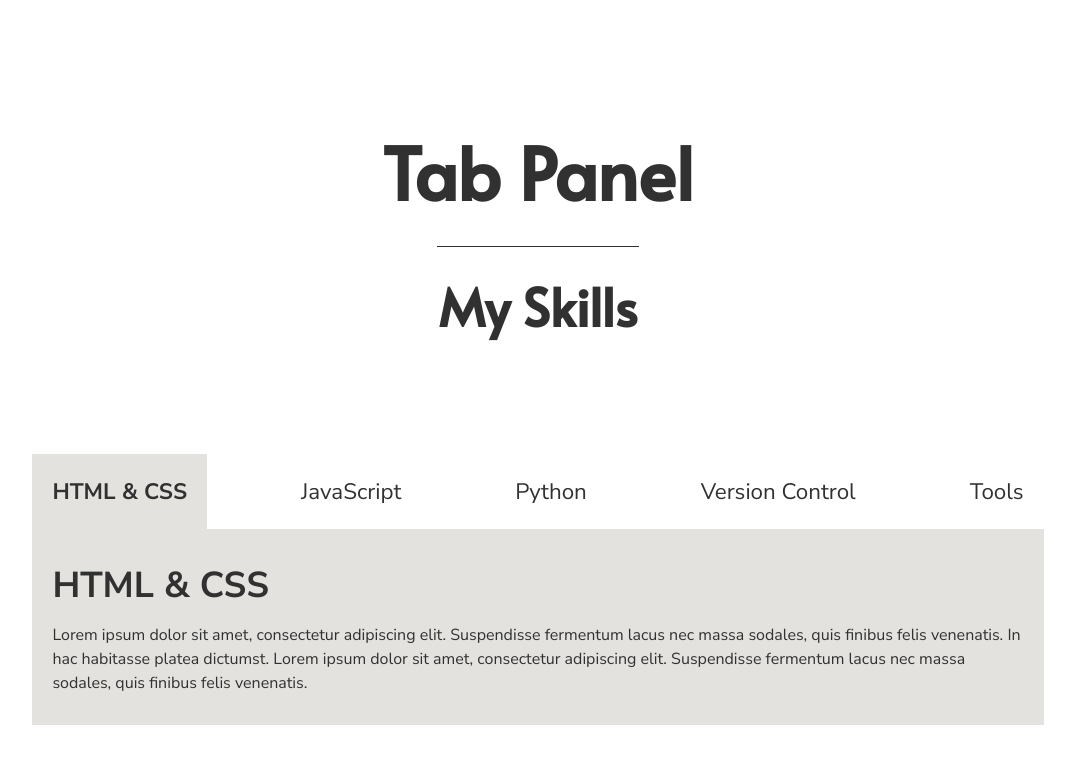
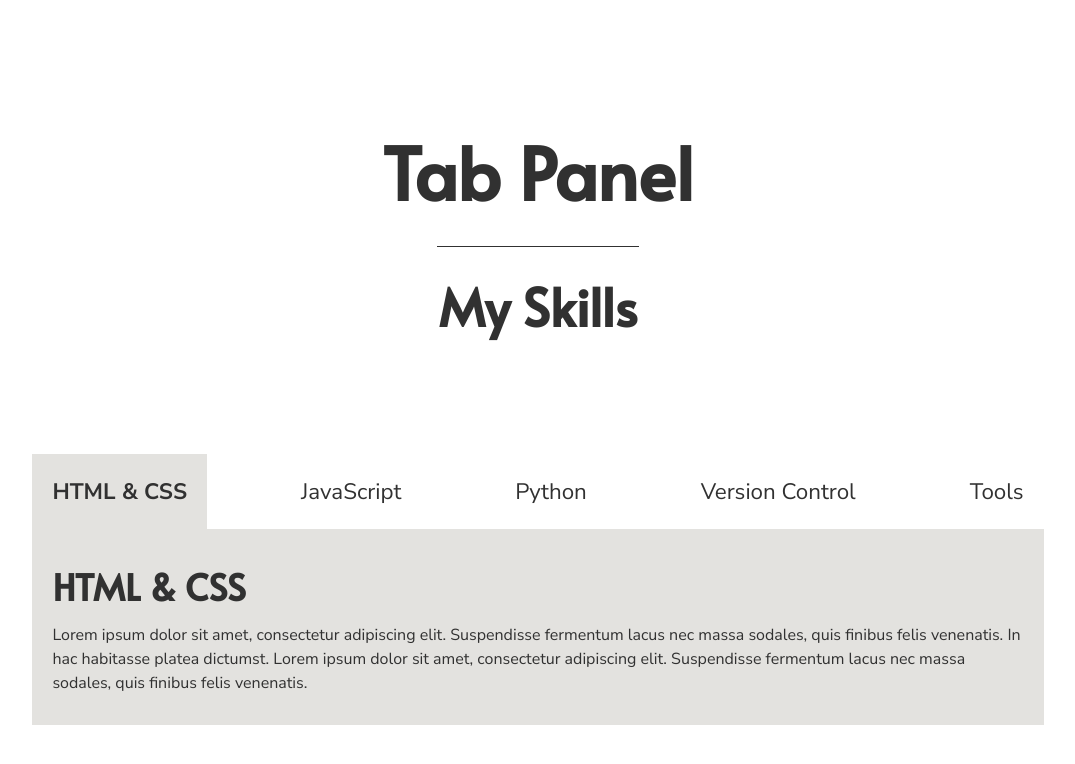
Before and after one commit to lonemortensen/tab-panel, a plain HTML site: page index.html in a window 1280 px wide. Shown: the whole page, without its empty margins (102-1177 px from the left). Drawn offline with Linux system fonts and the light colour scheme; a web font is replaced by a local one.

Commit message:
Changed font family for h3 headings

```diff
--- a/css/style.css
+++ b/css/style.css
@@ -50,7 +50,7 @@
 }
 
 h3 {
-    font-family: 'Nunito Sans', sans-serif;
+    font-family: 'Alata', sans-serif;
     font-size: 1.5rem;
     font-weight: 700;
 }
```
